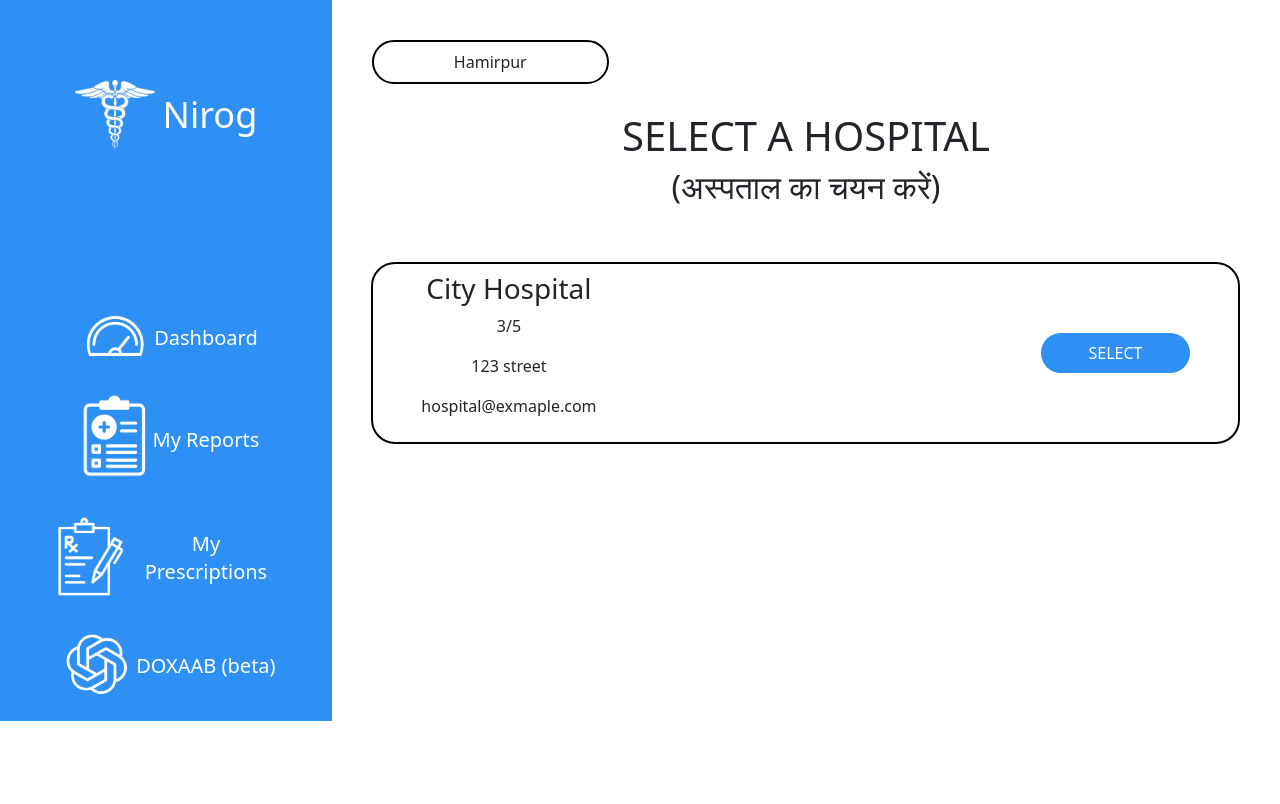
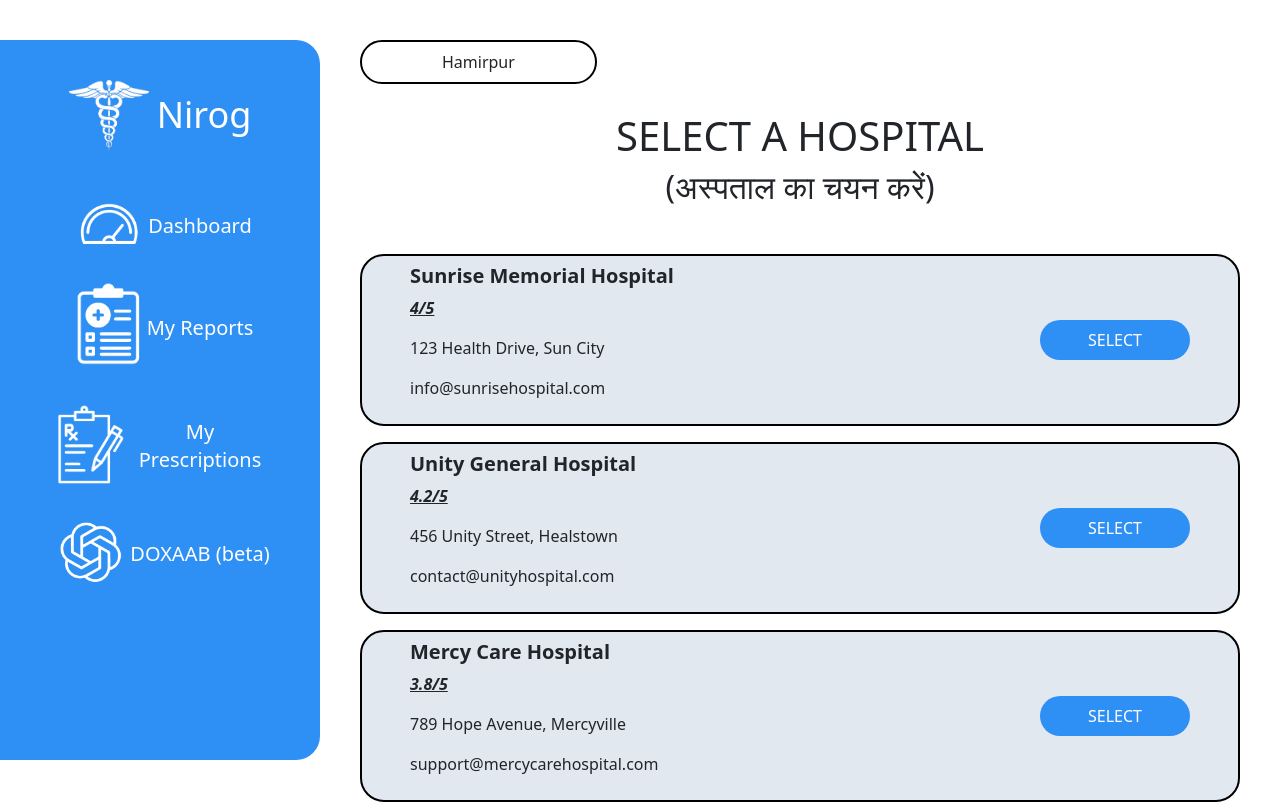
Before and after one commit to adityaS-123/the_Trailblazers, a React (Create React App) app in the folder front-end/: page /mydashboard in a window 1280 px wide. Shown: the top 804 px of the page. Built offline with nearby package versions, Linux system fonts and the light colour scheme; the HTML template or start-up script is replaced by a standard one.

Commit message:
sidebar sticky

```diff
--- a/front-end/src/components/dashboard/components/HospitalSelect.jsx
+++ b/front-end/src/components/dashboard/components/HospitalSelect.jsx
@@ -1,6 +1,36 @@
 import React from 'react'
 
 const HospitalSelect = () => {
+
+  const avlbHospitals = [
+    {
+      "name": "Sunrise Memorial Hospital",
+      "rating": "4/5",
+      "address": "123 Health Drive, Sun City",
+      "contact": "info@sunrisehospital.com"
+    },
+    {
+      "name": "Unity General Hospital",
+      "rating": "4.2/5",
+      "address": "456 Unity Street, Healstown",
+      "contact": "contact@unityhospital.com"
+    },
+    {
+      "name": "Mercy Care Hospital",
+      "rating": "3.8/5",
+      "address": "789 Hope Avenue, Mercyville",
+      "contact": "support@mercycarehospital.com"
+    },
+    {
+      "name": "Golden Gate Medical Center",
+      "rating": "4.5/5",
+      "address": "101 Health Lane, Golden City",
+      "contact": "info@goldengatemedical.com"
+    }
+  ]
+
+
+
   return (
     <div className="relative flex flex-col gap-8 w-full">
       <div className="absolute top-10 left-10 py-2 px-20 rounded-full border-black border-2">
@@ -15,32 +45,31 @@ const HospitalSelect = () => {
         (अस्पताल का चयन करें)
         </h2>
       </div>
-      <div className="flex flex-col gap-5 pt-5 w-full">
-        <div className="flex border-black border-2 w-11/12 m-auto rounded-3xl items-center justify-between px-5 py-2">
-          <div className="flex flex-col">
-              <h3>
-                City Hospital
-              </h3>
-              <p>
-                3/5
+
+
+
+      <div className="flex flex-col gap-3 w-full mt-5">
+        {avlbHospitals.map((hospital, index) => (
+          <div key={index} className="flex border-black bg-slate-200 border-2 w-11/12 m-auto rounded-3xl items-center justify-between px-5 py-2">
+            <div className="flex flex-col items-start">
+                <h5 className="font-bold">
+                  {hospital.name}
+                </h5>
+                <p className=" italic underline font-semibold">
+                  {hospital.rating}
                 </p>
                 <p>
-                123 street
+                  {hospital.address}
                 </p>
                 <p>
-                hospital@exmaple.com
+                  {hospital.contact}
                 </p>
             </div>
             <button className="bg-[#2e90f5] rounded-full py-2 px-5 text-white hover:scale-105 duration-100 hover:shadow-lg">
               SELECT
             </button>
           </div>
-        <div>
-
-        </div>
-        <div>
-
-        </div>
+        ))}
       </div>
       </div>
     </div>
--- a/front-end/src/components/dashboard/components/Sidebar.jsx
+++ b/front-end/src/components/dashboard/components/Sidebar.jsx
@@ -3,11 +3,11 @@ import React from 'react'
 const Sidebar = () => {
   return (
     <div className="">
-      <h1 className="flex text-4xl py-20 items-center justify-center gap-2 text-white">
+      <h1 className="flex text-4xl py-10 items-center justify-center gap-2 text-white">
         <img src="/medico-white.png" width={80}/>
         Nirog
       </h1>
-      <div className="flex flex-col gap-2 mt-20 text-xl w-full px-5 text-white">
+      <div className="flex flex-col gap-2 text-xl w-full px-5 text-white">
         <p className="flex items-center justify-center">
           <img className="inline" width={80} src="/dbb.png"/>
           Dashboard
--- a/front-end/src/components/dashboard/page.jsx
+++ b/front-end/src/components/dashboard/page.jsx
@@ -17,12 +17,13 @@ const Page = () => {
 
 
   return (
-    <div className="m-0 flex flex-grow min-h-full text-center">
-      <div className="w-[35vw] h-max bg-[#2e90f5]">
+    <div className="m-0 flex justify-end min-h-full w-full text-center">
+      <div className="w-[25vw] h-[90vh] left-0 top-10 rounded-tr-3xl rounded-br-3xl bg-[#2e90f5] fixed z-50">
 
         <Sidebar changeMode={setCurrentViewingMode}/>
       </div>
 
+      <div className="w-[75vw] self-end">
         {
           (()=>{
             switch (currentViewingMode) {
@@ -62,6 +63,7 @@ const Page = () => {
           })()
         }
       </div>
+    </div>
   )
 }
 
```
Lines whose indentation alone changed are shown as unchanged.
